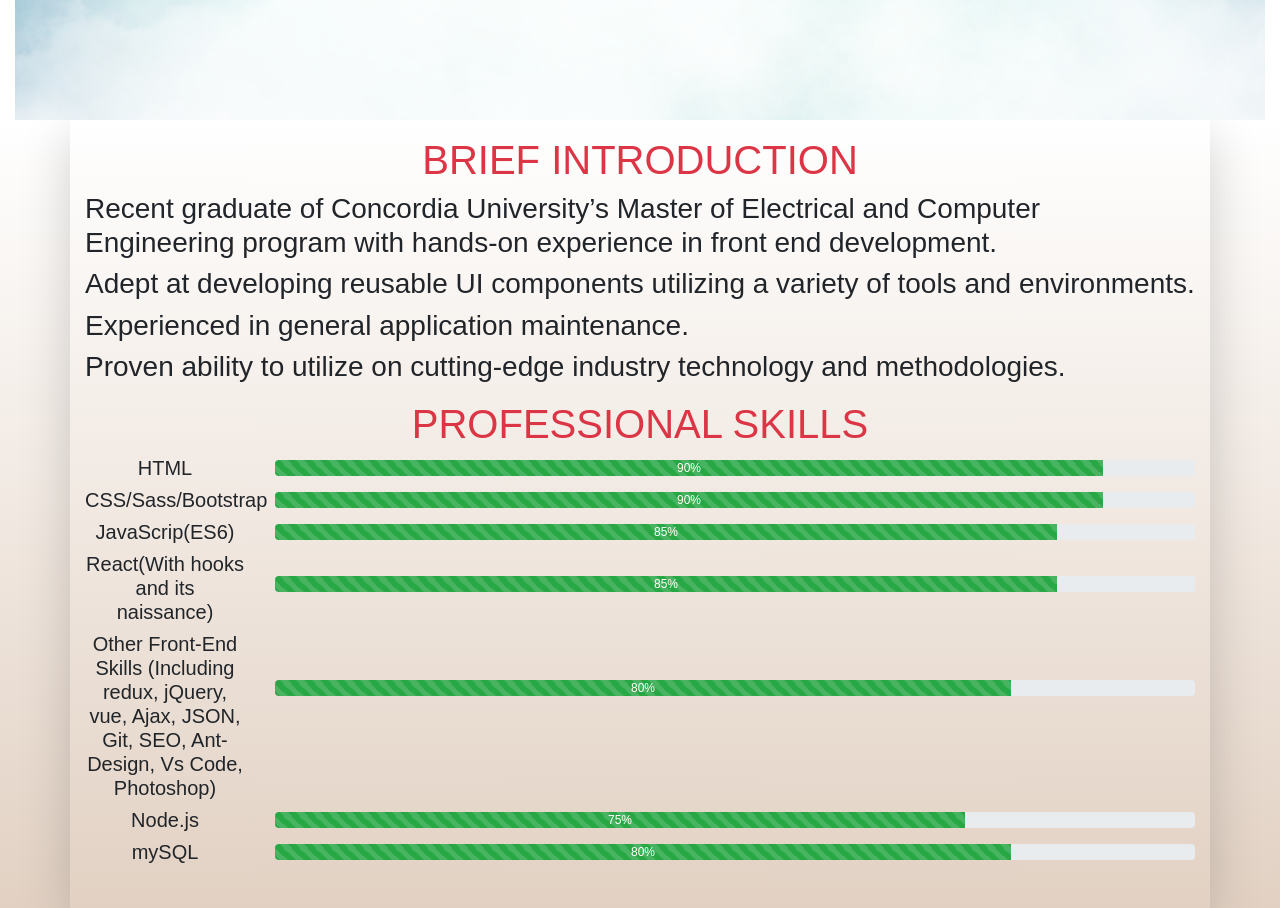
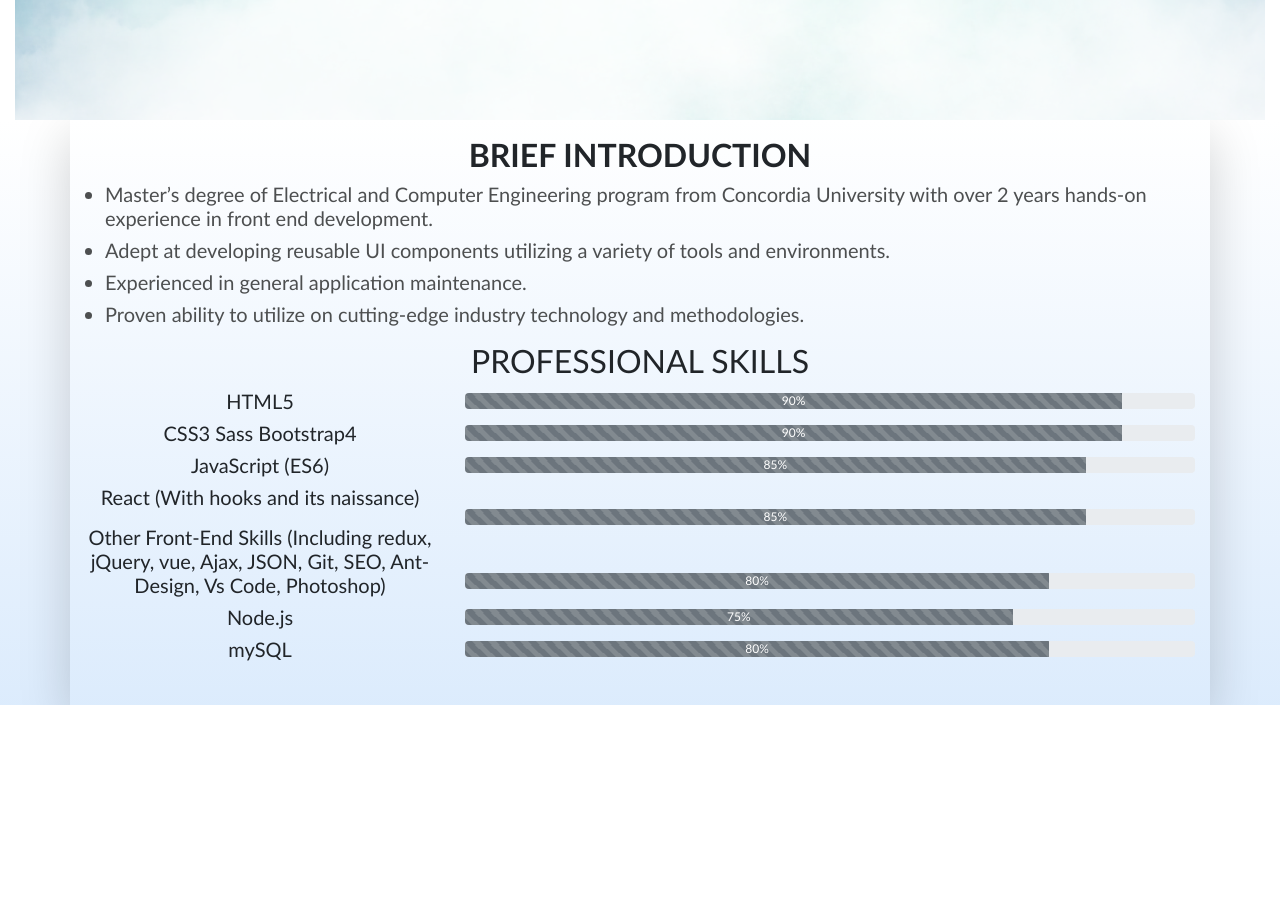
Before and after one commit to Linxuan-Chen/My_React_Website, a React (Create React App) app: page /#/ in a window 1280 px wide. Shown: the part 680-1588 px from the top of the page. After the commit the page ends 1385 px from the top, so only its background shows below. Built offline with nearby package versions, Linux system fonts and the light colour scheme.

Commit message:
UX Improvement

```diff
--- a/src/App.js
+++ b/src/App.js
@@ -1,7 +1,7 @@
 /*
  * @Author: your name
  * @Date: 2020-09-22 18:34:21
- * @LastEditTime: 2020-09-27 20:11:11
+ * @LastEditTime: 2020-11-10 12:04:28
  * @LastEditors: Please set LastEditors
  * @Description: In User Settings Edit
  * @FilePath: \repository\My_React_Website\src\App.js
@@ -16,7 +16,7 @@ import Routes from "./router/Routes";
 function App(props) {
   const [isNavBarShow, setIsNavBarShow] = useState(true);
   useEffect(() => {
-    props.scrollPosition.scrollPosition >= 600
+    props.scrollPosition.scrollPosition >= 500
       ? setIsNavBarShow(false)
       : setIsNavBarShow(true);
   }, [props.scrollPosition.scrollPosition]);
--- a/src/App.scss
+++ b/src/App.scss
@@ -2,5 +2,5 @@
   padding    : 0;
   margin     : 0;
   box-sizing : border-box;
-  font-family: Arial, Helvetica, sans-serif;
+  font-family: Calibri, 'Trebuchet MS', sans-serif
 }
--- a/src/components/Contact/index.js
+++ b/src/components/Contact/index.js
@@ -1,7 +1,7 @@
 /*
  * @Author: your name
  * @Date: 2020-09-27 17:23:34
- * @LastEditTime: 2020-09-28 14:42:13
+ * @LastEditTime: 2020-11-10 13:12:20
  * @LastEditors: Please set LastEditors
  * @Description: In User Settings Edit
  * @FilePath: \repository\My_React_Website\src\components\Contact\index.js
@@ -17,7 +17,7 @@ export default function Contact() {
     <div className={style.background}>
       <div className="container-fluid">
         <header className={style.header + " text-center pt-5"}>Contact</header>
-        <footer className="h4 text-center">
+        <footer className="h5 text-center">
           If you are interested in me, please don't hesitate to contact me!
         </footer>
       </div>
--- a/src/components/Contact/index.module.scss
+++ b/src/components/Contact/index.module.scss
@@ -7,7 +7,7 @@
 
     .media_img {
         img {
-            max-width: 100px;
+            max-width: 70px;
         }
     }
 
--- a/src/components/Education/index.module.scss
+++ b/src/components/Education/index.module.scss
@@ -19,8 +19,28 @@
 
 .articles {
     background-color: #ffffff;
+    padding-left    : 30px;
 }
 
 .background {
     background-image: linear-gradient(120deg, #fdfbfb 0%, #ebedee 100%);
 }
+
+.sublist {
+    list-style-type: circle;
+    font-size      : 1rem;
+
+    li {
+        position: relative;
+        left    : 20px;
+
+        a {
+            text-decoration: underline;
+
+            &:hover {
+                font-weight: 900;
+            }
+        }
+
+    }
+}
--- a/src/components/Experience/index.module.scss
+++ b/src/components/Experience/index.module.scss
@@ -3,12 +3,12 @@
 }
 
 .background {
-    background-image : url(./mountain.jpg);
-    background-repeat: no-repeat;
+    background-image   : url(./mountain.jpg);
+    background-repeat  : no-repeat;
     background-position: center;
-    background-size  : cover;
-    min-height       : 100vh;
-    color            : #ffffff;
+    background-size    : cover;
+    min-height         : 100vh;
+    color              : #ffffff;
 
     .mask {
         width           : calc(100% - 30px);
@@ -27,9 +27,10 @@
     .line {
         height          : 100%;
         width           : 2px;
-        background-color: green;
+        background-color: #ffffff;
         z-index         : 2;
         margin          : 0 auto;
 
     }
+
 }
--- a/src/components/Home/banner/index.module.scss
+++ b/src/components/Home/banner/index.module.scss
@@ -36,7 +36,7 @@
 
         .welcome {
             font-size              : 4rem;
-            background-image       : linear-gradient(to bottom, #fa709a 0%, #fee140 100%);
+            background-image       : linear-gradient(to right, #b8bfe2 40%, #7b899c 100%);
             -webkit-text-fill-color: transparent;
             -webkit-background-clip: text;
             color                  : transparent;
@@ -118,8 +118,8 @@
 
 
         .welcome {
-            font-size              : 8rem;
-            background-image       : linear-gradient(to bottom, #fa709a 0%, #fee140 100%);
+            font-size              : 6rem;
+            background-image       : linear-gradient(to bottom, #c0c6e4 40%, #2d3541 100%);
             -webkit-text-fill-color: transparent;
             -webkit-background-clip: text;
             color                  : transparent;
--- a/src/components/Home/index.js
+++ b/src/components/Home/index.js
@@ -1,7 +1,7 @@
 /*
  * @Author: your name
  * @Date: 2020-09-22 20:38:05
- * @LastEditTime: 2020-09-29 16:10:20
+ * @LastEditTime: 2020-11-10 12:15:59
  * @LastEditors: Please set LastEditors
  * @Description: In User Settings Edit
  * @FilePath: \repository\My_React_Website\src\components\Home\index.js
@@ -20,112 +20,114 @@ export default function Home() {
       <Banner />
       <div className={style.background}>
         <section className="container shadow-lg">
-          <h1 className="text-danger text-center pt-3">BRIEF INTRODUCTION </h1>
+          <h2 className="text-center pt-3" style={
+            {
+              fontWeight: "bolder"
+            }
+          }>BRIEF INTRODUCTION </h2>
           <ul className={style.introduction}>
-            <li className="h3">
-              Recent graduate of Concordia University’s Master of Electrical and
-              Computer Engineering program with hands-on experience in front end
-              development.
+            <li className="h5">
+              Master’s degree of Electrical and Computer Engineering program from Concordia University with over 2 years hands-on experience in front end development.
             </li>
-            <li className="h3">
+            <li className="h5">
               Adept at developing reusable UI components utilizing a variety of
               tools and environments.
             </li>
-            <li className="h3">
+            <li className="h5">
               Experienced in general application maintenance.
             </li>
-            <li className="h3">
+            <li className="h5">
               Proven ability to utilize on cutting-edge industry technology and
               methodologies.
             </li>
           </ul>
-          <h1 className="text-danger text-center">PROFESSIONAL SKILLS</h1>
+          <h2 className="text-center">PROFESSIONAL SKILLS</h2>
           <div className="row">
-            <div className="col-2 text-center h5">HTML</div>
-            <div className="col-10 pt-1">
+            <div className="col-4 text-center h5">HTML5</div>
+            <div className="col-8 pt-1">
               <ProgressBar
                 striped
                 animated
                 now={90}
                 label={"90%"}
-                variant="success"
+                variant="secondary"
               />
             </div>
           </div>
           <div className="row">
-            <div className="col-2 text-center h5">CSS/Sass/Bootstrap</div>
-            <div className="col-10 pt-1">
+            <div className="col-4 text-center h5">CSS3 Sass Bootstrap4</div>
+            <div className="col-8 pt-1">
               <ProgressBar
                 striped
                 animated
                 now={90}
                 label={"90%"}
-                variant="success"
+                variant="secondary"
               />
             </div>
           </div>
           <div className="row">
-            <div className="col-2 text-center h5">JavaScrip(ES6)</div>
-            <div className="col-10 pt-1">
+            <div className="col-4 text-center h5">JavaScript (ES6)</div>
+            <div className="col-8 pt-1">
               <ProgressBar
                 striped
                 animated
                 now={85}
                 label={"85%"}
-                variant="success"
+                variant="secondary"
               />
             </div>
           </div>
           <div className="row">
-            <div className="col-2 text-center h5">
-              React(With hooks and its naissance)
+            <div className="col-4 text-center h5">
+              React (With hooks and its naissance)
             </div>
-            <div className="col-10 pt-4">
+            <div className="col-8 pt-4">
               <ProgressBar
                 striped
                 animated
                 now={85}
                 label={"85%"}
-                variant="success"
+                variant="secondary"
               />
             </div>
           </div>
           <div className="row">
-            <div className="col-2 text-center h5">
+            <div className="col-4 text-center h5">
               Other Front-End Skills (Including redux, jQuery, vue, Ajax, JSON,
               Git, SEO, Ant-Design, Vs Code, Photoshop)
             </div>
-            <div className="col-10 pt-5">
+            <div className="col-8 pt-5">
               <ProgressBar
                 striped
                 animated
                 now={80}
                 label={"80%"}
-                variant="success"
+                variant="secondary"
               />
             </div>
           </div>
           <div className="row">
-            <div className="col-2 text-center h5">Node.js</div>
-            <div className="col-10 pt-1">
+            <div className="col-4 text-center h5">Node.js</div>
+            <div className="col-8 pt-1">
               <ProgressBar
                 striped
                 animated
                 now={75}
                 label={"75%"}
-                variant="success"
+                variant="secondary"
               />
             </div>
           </div>
           <div className="row">
-            <div className="col-2 text-center h5">mySQL</div>
-            <div className="col-10 pt-1 mb-5">
+            <div className="col-4 text-center h5">mySQL</div>
+            <div className="col-8 pt-1 mb-5">
               <ProgressBar
                 striped
                 animated
                 now={80}
                 label={"80%"}
-                variant="success"
+                variant="secondary"
               />
             </div>
           </div>
--- a/src/components/Home/index.module.scss
+++ b/src/components/Home/index.module.scss
@@ -1,7 +1,10 @@
 .background {
-    background-image: linear-gradient(to bottom, #ffffff 0%, #e2d1c3 100%);
+    background-image: linear-gradient(to bottom, #ffffff 0%, #b9d8fa 200%);
 }
 
 .introduction {
-    list-style: none;
+    // list-style: none;
+    position: relative;
+    left    : 20px;
+    color   : #4d4f50;
 }
```
Also changed, not shown: src/components/Common/NavBar/index.module.scss (+6 -3 lines), src/components/Education/index.js (+59 -6 lines), src/components/Experience/index.js (+46 -21 lines), 1 other file (tests, documents, lock files or other folders).
